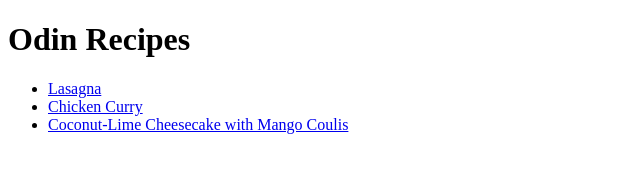
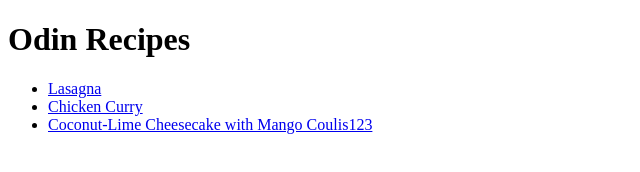
Before and after one commit to ramilrana/odin-recipes, a plain HTML site: page index.html in a window 1280 px wide. Shown: the full height of the page, 0-640 px from the left. Drawn offline with Linux system fonts and the light colour scheme.

Commit message:
Chore: Change the recipe name in the index.html
To check the connection of my local branch to main branch

```diff
--- a/index.html
+++ b/index.html
@@ -14,7 +14,7 @@
       </li>
       <li>
         <a href="recipes/mango_cheesecake.html" target="_blank"
-          >Coconut-Lime Cheesecake with Mango Coulis</a
+          >Coconut-Lime Cheesecake with Mango Coulis123</a
         >
       </li>
     </ul>
```
